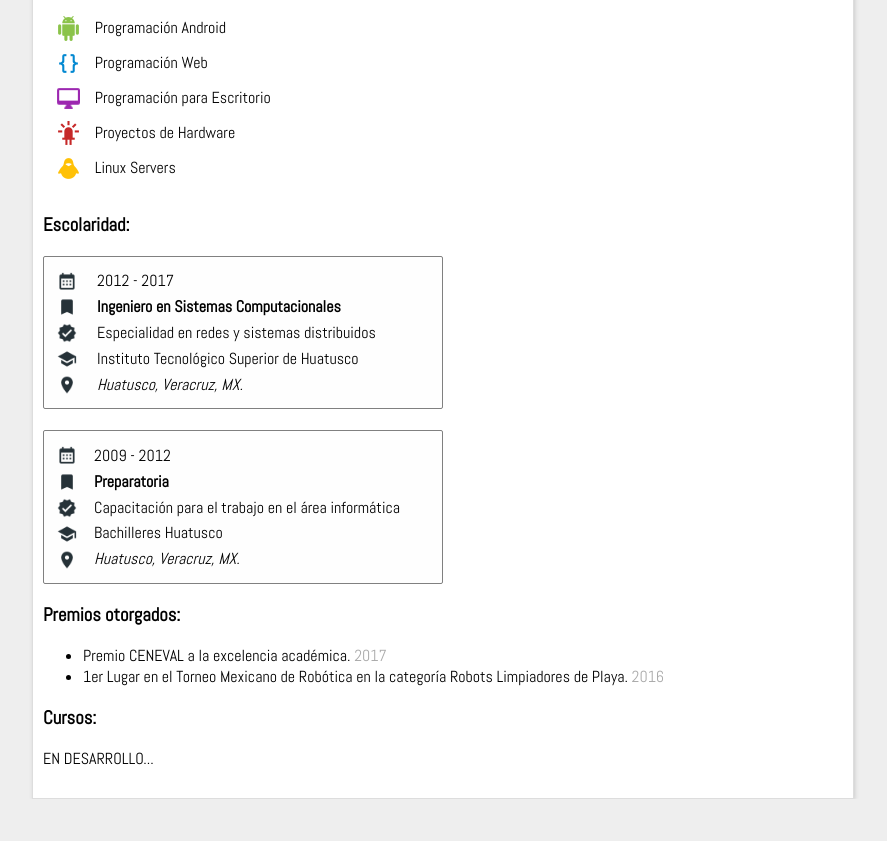
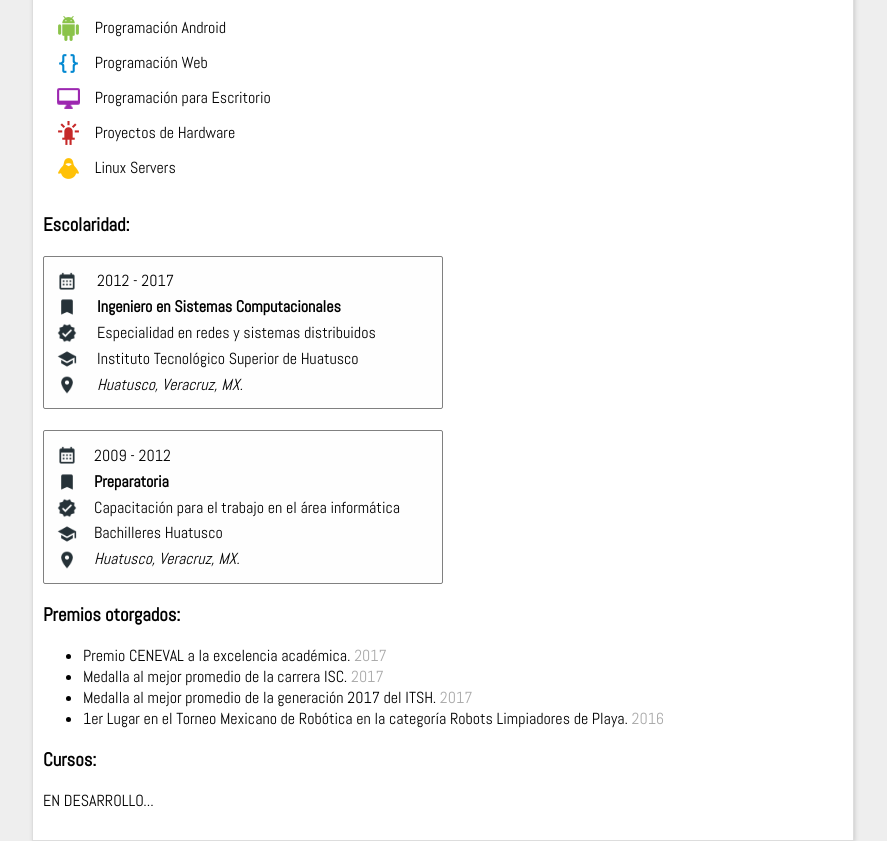
Before and after one commit to enriquefada/enriquefada.github.io, a plain HTML site: page index.html in a window 1280 px wide. Shown: the part 265-1106 px from the top of the page, without its empty margins (197-1084 px from the left). Before the commit the page ends 1064 px from the top, so only its background shows below. Drawn offline with nearby package versions, Linux system fonts and the light colour scheme.

Commit message:
agrega premios

```diff
--- a/index.html
+++ b/index.html
@@ -108,6 +108,8 @@
 
         <ul>
             <li>Premio CENEVAL a la excelencia académica. <span class="detalles">2017</span></li>
+            <li>Medalla al mejor promedio de la carrera ISC. <span class="detalles">2017</span></li>
+            <li>Medalla al mejor promedio de la generación 2017 del ITSH. <span class="detalles">2017</span></li>
             <li>1er Lugar en el Torneo Mexicano de Robótica en la categoría Robots Limpiadores de Playa. <span class="detalles">2016</span></li>
         </ul>
 
```
